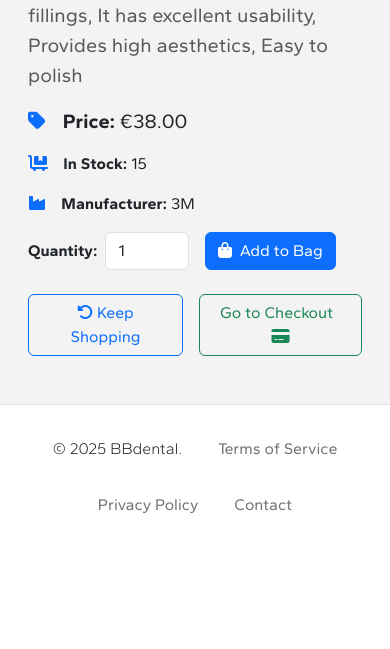
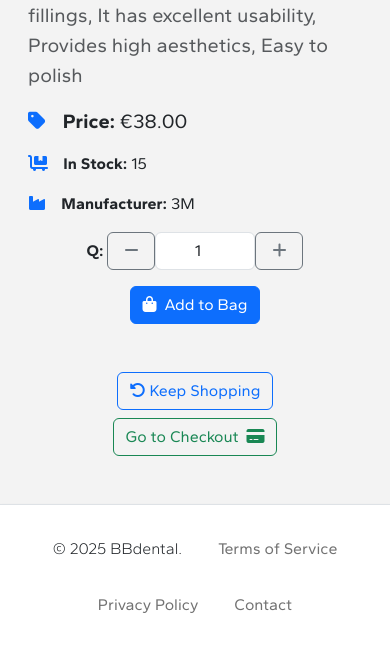
Before and after one commit to zbigniewszulc/bbdental, a Django app: page /products/42 in a window 390 px wide. Shown: the part 710-1359 px from the top of the page. Before the commit the page ends 1223 px from the top, so only its background shows below. Run offline with Django 3.2, Linux system fonts and the light colour scheme; the visitor is signed in with stand-in values (Sample User, id 1); data comes from the database, SQL or seed files in the repository; some libraries are stand-ins or nearby versions.

Commit message:
Add functionality of increase and decrease by one of the quantity field, style it and add numeric mode for mobile devises

```diff
--- a/products/templates/products/product_details.html
+++ b/products/templates/products/product_details.html
@@ -32,13 +32,32 @@
             {% if request.user.is_authenticated %}
                 <form method="POST" action="{% url 'add_to_bag' product.id %}" class="mt-3">
                     {% csrf_token %}
+                    <div class="d-flex flex-column flex-lg-row align-items-center gap-2">
                         <div class="d-flex align-items-center">
-                        <label for="quantity" class="me-2"><strong>Quantity:</strong></label>
+                            <label for="quantity" class="me-1">
+                                <strong class="d-lg-none">Q:</strong>
+                                <strong class="d-none d-lg-block">Quantity:</strong>
+                            </label>
 
-                        <input type="number" id="quantity" name="quantity" class="form-control w-25 me-3"
-                            value="{% if product.in_stock > 0 %}1{% else %}0{% endif %}" min="1" max="{{ product.in_stock }}"
-                            data-product_id="{{ product.id }}" {% if product.in_stock <= 0 %}disabled{% endif %}>
+                            <!-- Decrease Button -->
+                            <button type="button" class="btn btn-outline-secondary px-3" onclick="changeQuantity(-1)">
+                                <i class="fa-solid fa-minus"></i>
+                            </button>
 
+                            <!-- Quantity Input - Numerc mode for mobile devises -->
+                            <input type="number" id="quantity" name="quantity" class="form-control text-center"
+                                value="{% if product.in_stock > 0 %}1{% else %}0{% endif %}"
+                                min="1" max="{{ product.in_stock }}" data-product_id="{{ product.id }}"
+                                inputmode="numeric" {% if product.in_stock <= 0 %}disabled{% endif %}>
+
+                            <!-- Increase button -->
+                            <button type="button" class="btn btn-outline-secondary px-3" onclick="changeQuantity(1)">
+                                <i class="fa-solid fa-plus"></i>
+                            </button>
+                        </div>
+
+                        <!-- Add to Bag Button Section -->
+                        <div class="mt-2 mt-lg-0">
                             {% if product.in_stock > 0 %}
                                 <button type="submit" class="btn btn-primary">
                                     <i class="fa-solid fa-bag-shopping"></i>&nbsp; Add to Bag
@@ -48,12 +67,14 @@
                                     <i class="fa-solid fa-ban"></i>&nbsp; Out of Stock
                                 </span>
                             {% endif %}
+                        </div>
                         <input type="hidden" name="redirect_url" value="{{ request.path }}">
                     </div>
+
                 </form>
 
                 <!-- Shopping & Checkout Buttons -->
-                <div class="mt-4 d-flex gap-3">
+                <div class="d-flex flex-column flex-lg-row align-items-center gap-2 mt-5">
                     <a href="{% url 'all_products' %}" class="btn btn-outline-primary">
                         <i class="fa-solid fa-rotate-left"></i> Keep Shopping
                     </a>
@@ -74,9 +95,26 @@
                 </div>
             {% endif %}
 
-
         </div>
     </div>
 </div>
 
 {% endblock %}
+
+{% block postload_js %}
+
+<script>
+    function changeQuantity(change) {
+        let quantityInput = document.getElementById('quantity');
+        let currentValue = parseInt(quantityInput.value) || 1;
+        let min = parseInt(quantityInput.min);
+        let max = parseInt(quantityInput.max);
+
+        let newValue = currentValue + change;
+        if (newValue >= min && newValue <= max) {
+            quantityInput.value = newValue;
+        }
+    }
+</script>
+
+{% endblock %}
--- a/static/css/base.css
+++ b/static/css/base.css
@@ -130,7 +130,17 @@ footer .link:hover {
     width: auto;
 }
 
+#quantity {
+    width: 100px !important;
+}
+
 /***************************** Media queries **********************************/
+/* Small size devices */
+@media (min-width: 576px) {
+    #quantity {
+        width: 110px !important;
+    }
+}
 /* Medium size devices */
 @media (min-width: 768px) {
     .container {
```
Lines whose indentation alone changed are shown as unchanged.
